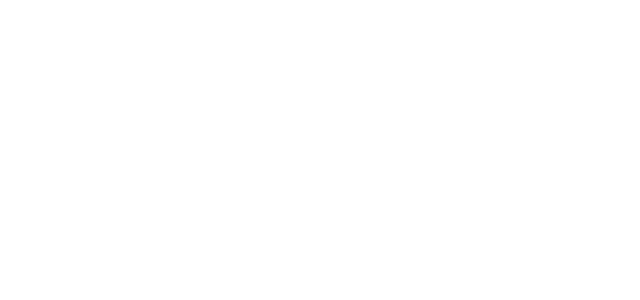
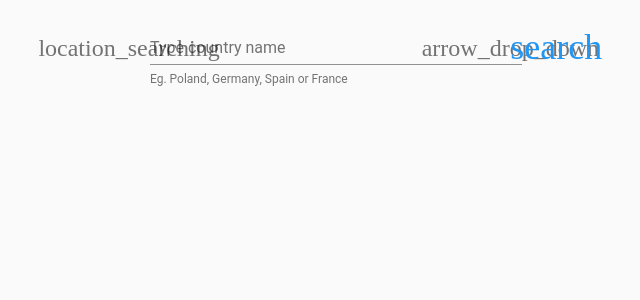
Before and after one commit to Bienqq/air-quality-measuring-app, a Vue app: page / in a window 1280 px wide. Shown: the top 300 px of the page, without its empty margins (215-855 px from the left). Built offline with nearby package versions, Linux system fonts and the light colour scheme; a web font is replaced by a local one.

Commit message:
Added search functionality

```diff
--- a/package.json
+++ b/package.json
@@ -41,6 +41,7 @@
     "babel-jest": "^23.6.0",
     "eslint": "^5.16.0",
     "eslint-plugin-vue": "^5.0.0",
+    "material-design-icons-iconfont": "^4.0.5",
     "sass": "^1.18.0",
     "sass-loader": "^7.1.0",
     "vue-template-compiler": "^2.5.21"
--- a/public/index.html
+++ b/public/index.html
@@ -4,12 +4,13 @@
     <meta charset="utf-8">
     <meta http-equiv="X-UA-Compatible" content="IE=edge">
     <meta name="viewport" content="width=device-width,initial-scale=1.0">
+    <meta http-equiv="Content-Security-Policy" content="img-src 'self' * data:; default-src *; style-src 'self' 'unsafe-inline'; script-src 'self' 'unsafe-inline' 'unsafe-eval'">
     <link rel="icon" href="<%= BASE_URL %>favicon.ico">
-    <title>air-quality-measuring-app</title>
+    <title>Air quality measurer</title>
   </head>
   <body>
     <noscript>
-      <strong>We're sorry but air-quality-measuring-app doesn't work properly without JavaScript enabled. Please enable it to continue.</strong>
+      <strong>We're sorry but Air quality measurer doesn't work properly without JavaScript enabled. Please enable it to continue.</strong>
     </noscript>
     <div id="app"></div>
     <!-- built files will be auto injected -->
--- a/src/App.vue
+++ b/src/App.vue
@@ -1,16 +1,29 @@
 <template>
-  <div id="app">
-
-  </div>
+  <v-app id="app">
+    <search/>
+  </v-app>
 </template>
 
 <script>
+import Search from './components/Search'
 
 export default {
-
+  components: {
+    search: Search
+  }
 }
 </script>
 
 <style lang="scss">
+* {
+  box-sizing: border-box;
+  -webkit-font-smoothing: antialiased;
+  -moz-osx-font-smoothing: grayscale;
+}
 
+body {
+  margin: 0;
+  padding: 0;
+  font-family: "Roboto", sans-serif;
+}
 </style>
--- /dev/null
+++ b/src/components/Search.vue
@@ -0,0 +1,88 @@
+<template>
+  <v-form v-model="valid" ref="form" lazy-validation>
+    <v-container fluid>
+      <v-layout align-center justify-center row fill-height align-baseline>
+        <v-flex xs11 sm6 md4>
+          <v-autocomplete
+            label="Type country name"
+            v-model="selectedCountry"
+            clearable
+            prepend-icon="location_searching"
+            hint="Eg. Poland, Germany, Spain or France"
+            hide-selected
+            persistent-hint
+            :items="countries.map(el => el.name)"
+            :rules="countryRules"
+          ></v-autocomplete>
+        </v-flex>
+        <v-flex xs1 sm4 md2>
+          <v-btn class="ml-0 mb-3" flat icon color="info" :disabled="!valid" @click="handleSearch">
+            <v-icon large>search</v-icon>
+          </v-btn>
+        </v-flex>
+      </v-layout>
+    </v-container>
+  </v-form>
+</template>
+
+<script>
+import axios from 'axios'
+
+const AIR_QUALITY_API_URL = process.env.VUE_APP_AIR_QUALITY_API_URL
+const MOST_POLLUTED_CITIES_LIMIT =
+  process.env.VUE_APP_MOST_POLLUTED_CITIES_LIMIT
+
+export default {
+  data () {
+    return {
+      valid: true,
+      selectedCountry: '',
+      countries: [
+        {
+          name: 'Poland',
+          code: 'PL'
+        },
+        {
+          name: 'Germany',
+          code: 'DE'
+        },
+        {
+          name: 'Spain',
+          code: 'ES'
+        },
+        {
+          name: 'France',
+          code: 'FR'
+        }
+      ],
+      countryRules: [v => !!v || 'Country name is required']
+    }
+  },
+  methods: {
+    handleSearch () {
+      if (this.$refs.form.validate()) {
+        const { code } = this.countries.find(item => item.name === this.selectedCountry)
+        console.log('user selected: ' + code)
+        axios.get(AIR_QUALITY_API_URL, {
+          params: {
+            country: code,
+            order_by: 'count',
+            sort: 'desc',
+            limit: MOST_POLLUTED_CITIES_LIMIT
+          }
+        })
+          .then(response => {
+            console.log(response)
+          })
+          .catch(err => {
+            console.log(err)
+          })
+          .finally(() => console.log('stop loading'))
+      }
+    }
+  }
+}
+</script>
+
+<style lang="scss" scoped>
+</style>
--- a/src/main.js
+++ b/src/main.js
@@ -1,8 +1,16 @@
-import Vue from "vue"
-import App from "./App.vue"
+import Vue from 'vue'
+import App from './App.vue'
+import Vuetify from 'vuetify'
+
+import 'vuetify/dist/vuetify.min.css'
+import 'material-design-icons-iconfont/dist/material-design-icons.css'
 
 Vue.config.productionTip = false
 
+Vue.use(Vuetify, {
+  iconfont: 'md'
+})
+
 new Vue({
   render: h => h(App)
-}).$mount("#app")
+}).$mount('#app')
```
Also changed, not shown: 1 other file (tests, documents, lock files or other folders).
